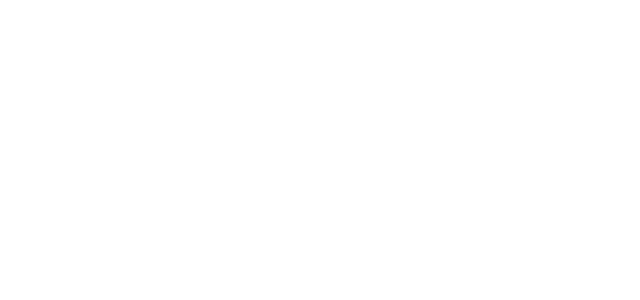
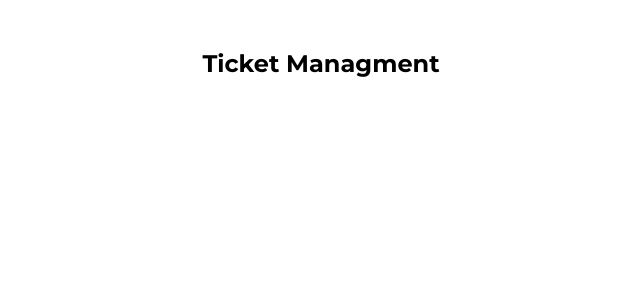
Before and after one commit to dmitry-lapin/ticket-managment-system, a React app in the folder frontend/: page / in a window 1280 px wide. Shown: the top 300 px of the page, without its empty margins (319-959 px from the left). Built offline with nearby package versions, Linux system fonts and the light colour scheme; the HTML template or start-up script is replaced by a standard one.

Commit message:
i've included a fonts, made it work. so tomorrow next steps.

```diff
--- a/frontend/src/App.tsx
+++ b/frontend/src/App.tsx
@@ -1,15 +1,13 @@
-import { useState } from 'react'
+import React from 'react'
 import './App.css'
 
-function App() {
+const App: React.FC = () => {
+  return (
+    <div className='p-4'>
+      <h1 className='text-2xl font-bold mb-4'>Ticket Managment</h1>
 
-  return (
-    <>
-      <div>
-
-      </div>
-    </>
-  )
+    </div>
+  );
 }
 
 export default App
--- a/frontend/src/index.css
+++ b/frontend/src/index.css
@@ -1,70 +1,44 @@
 @import "tailwindcss";
 
-:root {
-  font-family: system-ui, Avenir, Helvetica, Arial, sans-serif;
-  line-height: 1.5;
-  font-weight: 400;
-
-  color-scheme: light dark;
-  color: rgba(255, 255, 255, 0.87);
-  background-color: #242424;
-
-  font-synthesis: none;
-  text-rendering: optimizeLegibility;
-  -webkit-font-smoothing: antialiased;
-  -moz-osx-font-smoothing: grayscale;
+@font-face {
+  font-family: "Montserrat";
+  src: url("../public/fonts/Montserrat-Light.woff2") format("woff2");
+  font-weight: 300;
+  font-style: normal;
+  font-display: swap;
 }
 
-a {
-  font-weight: 500;
-  color: #646cff;
-  text-decoration: inherit;
-}
-a:hover {
-  color: #535bf2;
+@font-face {
+  font-family: "Montserrat";
+  src: url("../public/fonts/Montserrat-Regular.woff2") format("woff2");
+  font-weight: 400;
+  font-style: normal;
+  font-display: swap;
 }
 
-body {
-  margin: 0;
-  display: flex;
-  place-items: center;
-  min-width: 320px;
-  min-height: 100vh;
+@font-face {
+  font-family: "Montserrat";
+  src: url("../public/fonts/Montserrat-Medium.woff2") format("woff2");
+  font-weight: 500;
+  font-style: normal;
+  font-display: swap;
 }
 
-h1 {
-  font-size: 3.2em;
-  line-height: 1.1;
+@font-face {
+  font-family: "Montserrat";
+  src: url("../public/fonts/Montserrat-SemiBold.woff2") format("woff2");
+  font-weight: 600;
+  font-style: normal;
+  font-display: swap;
 }
 
-button {
-  border-radius: 8px;
-  border: 1px solid transparent;
-  padding: 0.6em 1.2em;
-  font-size: 1em;
-  font-weight: 500;
-  font-family: inherit;
-  background-color: #1a1a1a;
-  cursor: pointer;
-  transition: border-color 0.25s;
+@font-face {
+  font-family: "Montserrat";
+  src: url("../public/fonts/Montserrat-Bold.woff2") format("woff2");
+  font-weight: 700;
+  font-style: normal;
+  font-display: swap;
 }
-button:hover {
-  border-color: #646cff;
+body {
+  font-family: "Montserrat", sans-serif;
 }
-button:focus,
-button:focus-visible {
-  outline: 4px auto -webkit-focus-ring-color;
-}
-
-@media (prefers-color-scheme: light) {
-  :root {
-    color: #213547;
-    background-color: #ffffff;
-  }
-  a:hover {
-    color: #747bff;
-  }
-  button {
-    background-color: #f9f9f9;
-  }
-}
```
